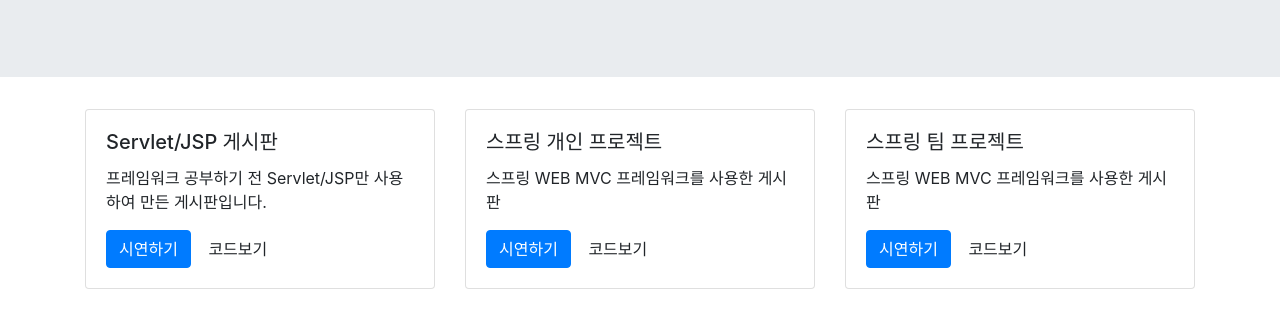
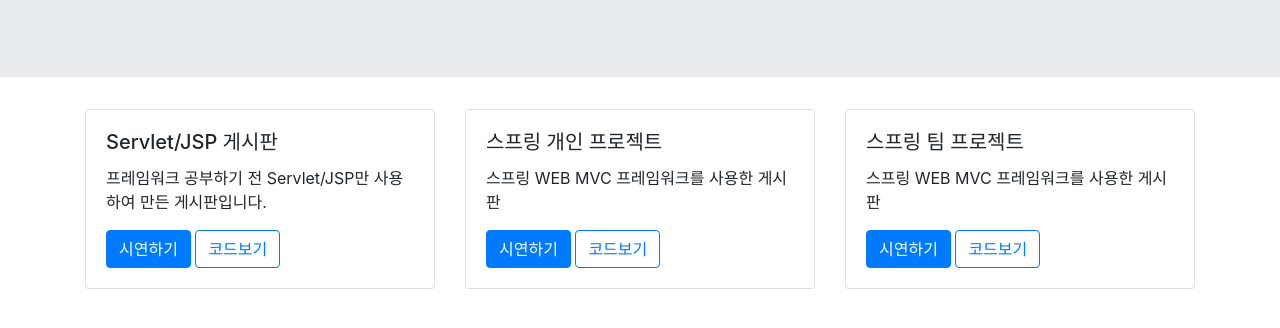
Before and after one commit to mohora11/mohora11.github.io, a plain HTML site: page index.html in a window 1280 px wide. Shown: the part 172-500 px from the top of the page. Drawn offline with nearby package versions, Linux system fonts and the light colour scheme.

Commit message:
add card

```diff
--- a/index.html
+++ b/index.html
@@ -39,7 +39,7 @@
                         <p class="card-text">프레임워크 공부하기 전
                             Servlet/JSP만 사용하여 만든 게시판입니다. </p>
                         <a class="btn btn-primary" href="http://3.34.139.64/jsp/sample2/main">시연하기</a>
-                        <a class="btn btn-outline-primay" href="https://github.com/mohora11/jspweb">코드보기</a>
+                        <a class="btn btn-outline-primary" href="https://github.com/mohora11/jspweb">코드보기</a>
                     </div>
                 </div>
             </div>
@@ -50,7 +50,7 @@
                         <h5 class="card-title">스프링 개인 프로젝트</h5>
                         <p class="card-text">스프링 WEB MVC 프레임워크를 사용한 게시판</p>
                         <a class="btn btn-primary">시연하기</a>
-                        <a class="btn btn-outline-primay" >코드보기</a>
+                        <a class="btn btn-outline-primary" >코드보기</a>
                     </div>
                 </div>
             </div>
@@ -61,7 +61,7 @@
                         <h5 class="card-title">스프링 팀 프로젝트</h5>
                         <p class="card-text">스프링 WEB MVC 프레임워크를 사용한 게시판</p>
                         <a class="btn btn-primary">시연하기</a>
-                        <a class="btn btn-outline-primay" >코드보기</a>
+                        <a class="btn btn-outline-primary" >코드보기</a>
                     </div>
                 </div>
             </div>
```
